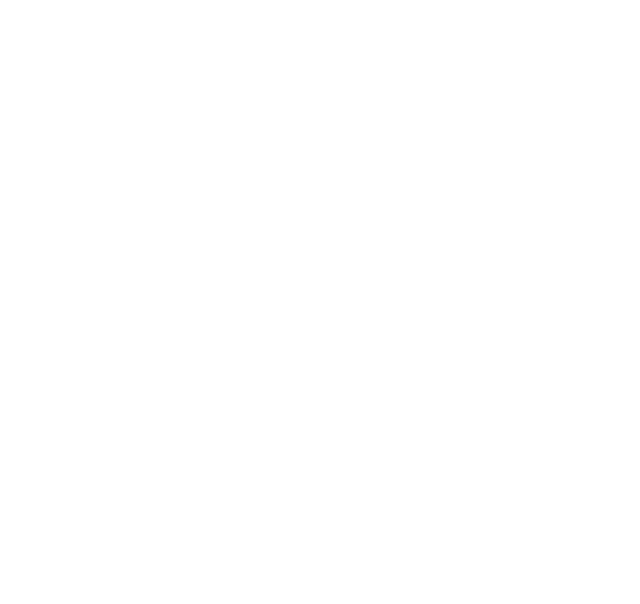
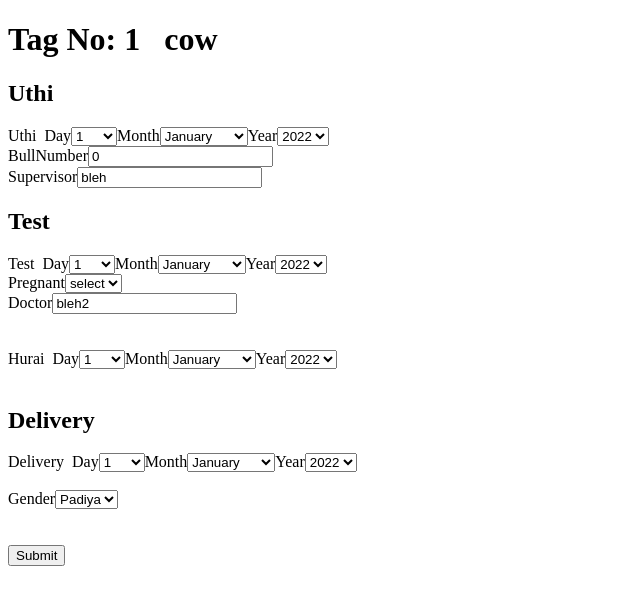
Before and after one commit to Adarshb2000/Dairy, a React (Vite) app in the folder Frontend/: page /add-pregnancy/cow/1 in a window 1280 px wide. Before the commit this address had no page. Shown: the top 604 px of the page, without its empty margins (0-640 px from the left). Built offline with nearby package versions, Linux system fonts and the light colour scheme.

Commit message:
pregnancy page added

```diff
--- /dev/null
+++ b/Frontend/src/AddPregnancyRecord.js
@@ -0,0 +1,114 @@
+import { useState } from 'react'
+import { useParams, useNavigate } from 'react-router-dom'
+import DateElement from './DateElement'
+import { objectForSubmission } from './Helper'
+
+const AddPregnancyRecord = () => {
+  const { animal, tag } = useParams()
+  const [loading, setLoading] = useState(false)
+  const [bullNumber, setBullNumber] = useState(0)
+  const [supervisor, setSupervisor] = useState('bleh')
+  const [gender, setGender] = useState('female')
+  const [doctor, setDoctor] = useState('bleh2')
+  const [isPregnant, setIsPregnant] = useState(true)
+  return loading ? (
+    <>Loading... </>
+  ) : (
+    <div>
+      <h1>
+        Tag No: {tag} &nbsp; {animal}
+      </h1>
+      <form
+        onSubmit={(e) => {
+          e.preventDefault()
+          console.log(objectForSubmission(e.target))
+        }}
+      >
+        <div>
+          <h2>Uthi</h2>
+          <DateElement name="uthiDate" label="Uthi" />
+          <label htmlFor="bullNumber">
+            {' '}
+            BullNumber
+            <input
+              type="number"
+              value={bullNumber}
+              onChange={(e) => {
+                setBullNumber(e.target.value)
+              }}
+              min={0}
+              step={1}
+              name="bullNumber"
+            />
+          </label>
+          <br />
+          <label htmlFor="supervisor">
+            {' '}
+            Supervisor
+            <input
+              type="text"
+              value={supervisor}
+              onChange={({ target }) => setSupervisor(target.value)}
+              name="supervisor"
+            />
+          </label>
+          <br />
+        </div>
+        <div>
+          <h2>Test</h2>
+          <DateElement name="testDate" label="Test" />
+          <label htmlFor="isPregnant">
+            {' '}
+            Pregnant
+            <select
+              id="isPregnant"
+              name="isPregnant"
+              defaultValue=""
+              onChange={(e) => setIsPregnant(e.target.value)}
+            >
+              <option value="" disabled defaultChecked>
+                select
+              </option>
+              <option value={false}>No</option>
+              <option value={true}>Yes</option>
+            </select>
+          </label>
+          <br />
+          <label htmlFor="doctor">
+            {' '}
+            Doctor
+            <input
+              type="text"
+              value={doctor}
+              onChange={({ target }) => setDoctor(target.value)}
+              name="doctor"
+            />
+          </label>
+          <br />
+        </div>
+        <br />
+        <br />
+        <DateElement name="lactationDate" label="Hurai" />
+        <br />
+        <div>
+          <h2>Delivery</h2>
+          <DateElement name="deliveryDate" label="Delivery" />
+          <br />
+          <label htmlFor="gender">
+            {' '}
+            Gender
+            <select name="gender" onChange={(e) => setGender(e.target.value)}>
+              <option value="female">Padiya</option>
+              <option value="male">Pada</option>
+            </select>
+          </label>
+        </div>
+        <br />
+        <br />
+        <button type="submit">Submit</button>
+      </form>
+    </div>
+  )
+}
+
+export default AddPregnancyRecord
--- a/Frontend/src/App.js
+++ b/Frontend/src/App.js
@@ -4,6 +4,7 @@
 import { BrowserRouter as Router, Route, Routes } from 'react-router-dom'
 import NewRecord from './NewRecord'
 import SearchRecord from './SearchRecord'
+import AddPregnancyRecord from './AddPregnancyRecord'
 
 const App = () => {
   return (
@@ -13,6 +14,10 @@
         <Route path="/login" element={<LogIn />} />
         <Route path="/new-record" element={<NewRecord />} />
         <Route path="/:animal/:tag" element={<SearchRecord />} />
+        <Route
+          path="/add-pregnancy/:animal/:tag"
+          element={<AddPregnancyRecord />}
+        />
       </Routes>
     </Router>
   )
--- a/Frontend/src/DateElement.js
+++ b/Frontend/src/DateElement.js
@@ -21,6 +21,9 @@
 
   return (
     <div>
+      <label>
+        {' '}
+        {props.label} &nbsp;
         <label>
           Day
           <select
@@ -109,6 +112,7 @@
           hidden
           type="date"
         />
+      </label>
     </div>
   )
 }
--- a/Frontend/src/Helper.js
+++ b/Frontend/src/Helper.js
@@ -23,12 +23,11 @@
   }
 }
 
-const logDetails = async (event, subRoute, obj = {}) => {
-  event.preventDefault()
+const objectForSubmission = (form, obj = {}) => {
   const token = localStorage.getItem('token')
-  const body = Object.assign(
+  return Object.assign(
     Object.fromEntries(
-      Array.from(event.target.getElementsByTagName('input')).map((element) => {
+      Array.from(form.getElementsByTagName('input')).map((element) => {
         switch (element.type) {
           case 'number':
             return [element.name, parseFloat(element.value)]
@@ -41,6 +40,9 @@
     ),
     obj
   )
+}
+
+const logDetails = async (subRoute, body) => {
   const res = await fetch(api + subRoute, {
     method: 'POST',
     headers: {
@@ -53,14 +55,15 @@
     const ret = await res.json()
     return ret
   } else {
-    if ([408, 403, 400].includes(res.status)) {
-      throw new TokenError(res.statusText)
+    console.log(res)
+    if (res.status === 409) {
+      throw new DataBaseError(res.message)
+    } else if ([408, 403, 400].includes(res.status)) {
+      throw new TokenError(res.message)
     } else if (res.status === 500) {
       throw new Error('Contact the maker')
-    } else {
-      throw new DataBaseError(res.statusText)
     }
   }
 }
 
-export { authentication, logout, logDetails }
+export { authentication, logout, logDetails, objectForSubmission }
--- a/Frontend/src/Home.js
+++ b/Frontend/src/Home.js
@@ -58,6 +58,7 @@
       <br />
       <hr />
       <br />
+      <Link to="/add-pregnancy/cow/1">check here</Link>
       <button
         onClick={() => {
           logout(navigate)
--- a/Frontend/src/NewRecord.js
+++ b/Frontend/src/NewRecord.js
@@ -1,6 +1,6 @@
-import { useContext, useState, useRef } from 'react'
+import { useState, useRef } from 'react'
 import { Navigate, useNavigate } from 'react-router-dom'
-import { logDetails, logout } from './Helper'
+import { logDetails, logout, objectForSubmission } from './Helper'
 import DateElement from './DateElement'
 import { DataBaseError, TokenError } from './CustomErrors'
 const NewRecord = () => {
@@ -8,25 +8,33 @@
   const [animal, setAnimal] = useState('cow')
   const [tag, setTag] = useState(1)
   const [seller, setSeller] = useState('bleh')
+  const [loading, setLoading] = useState(false)
   const [vehicleNumber, setVehicleNumber] = useState('4')
   const comments = useRef(['this is a comment'])
   const [currComment, setCurrComment] = useState('')
 
-  return userLoggedIn.current ? (
+  return loading ? (
+    <>Loading...</>
+  ) : (
     <div>
       <form
-        onSubmit={(event) =>
-          logDetails(event, '/new-record', {
+        onSubmit={(event) => {
+          event.preventDefault()
+          setLoading(true)
+          const object = objectForSubmission(event.target, {
             comments: comments.current,
           })
+          logDetails('/new-record', object)
             .then(console.log)
             .catch((e) => {
+              console.log(e)
               alert(e.message)
               if (e instanceof TokenError) {
                 logout(navigate)
               }
+              setLoading(false)
             })
-        }
+        }}
       >
         <h4> ADD RECORD </h4>
         <label htmlFor="animal">
@@ -107,8 +115,6 @@
         <button type="submit">Submit</button>
       </form>
     </div>
-  ) : (
-    <Navigate replace to="/login" />
   )
 }
 
--- a/Frontend/src/SearchRecord.js
+++ b/Frontend/src/SearchRecord.js
@@ -33,15 +33,13 @@
 
   const navigate = useNavigate()
 
-  const fetchDet = async (animal, tag) => {
+  const fetchDet = async () => {
     try {
-      const temp = await fetchDetails(animal, tag)
-      details.current = temp
-      console.log(Object.entries(details.current))
+      details.current = await fetchDetails(animal, tag)
       setLoading(false)
     } catch (e) {
       if (e instanceof DataBaseError) {
-        alert('record not found')
+        alert(e.message)
         navigate('/', { replace: true })
       } else if (e instanceof TokenError) {
         logout(navigate)
@@ -50,7 +48,7 @@
   }
 
   useEffect(() => {
-    fetchDet(animal, tag)
+    fetchDet()
   }, [])
 
   return loading ? (
--- a/Frontend/src/config.js
+++ b/Frontend/src/config.js
@@ -1,2 +1,2 @@
-export const host = 'http://localhost:3000'
+export const host = 'http://dairy.blehh.me'
 export const api = host + '/api'
```
Lines whose indentation alone changed are shown as unchanged.
